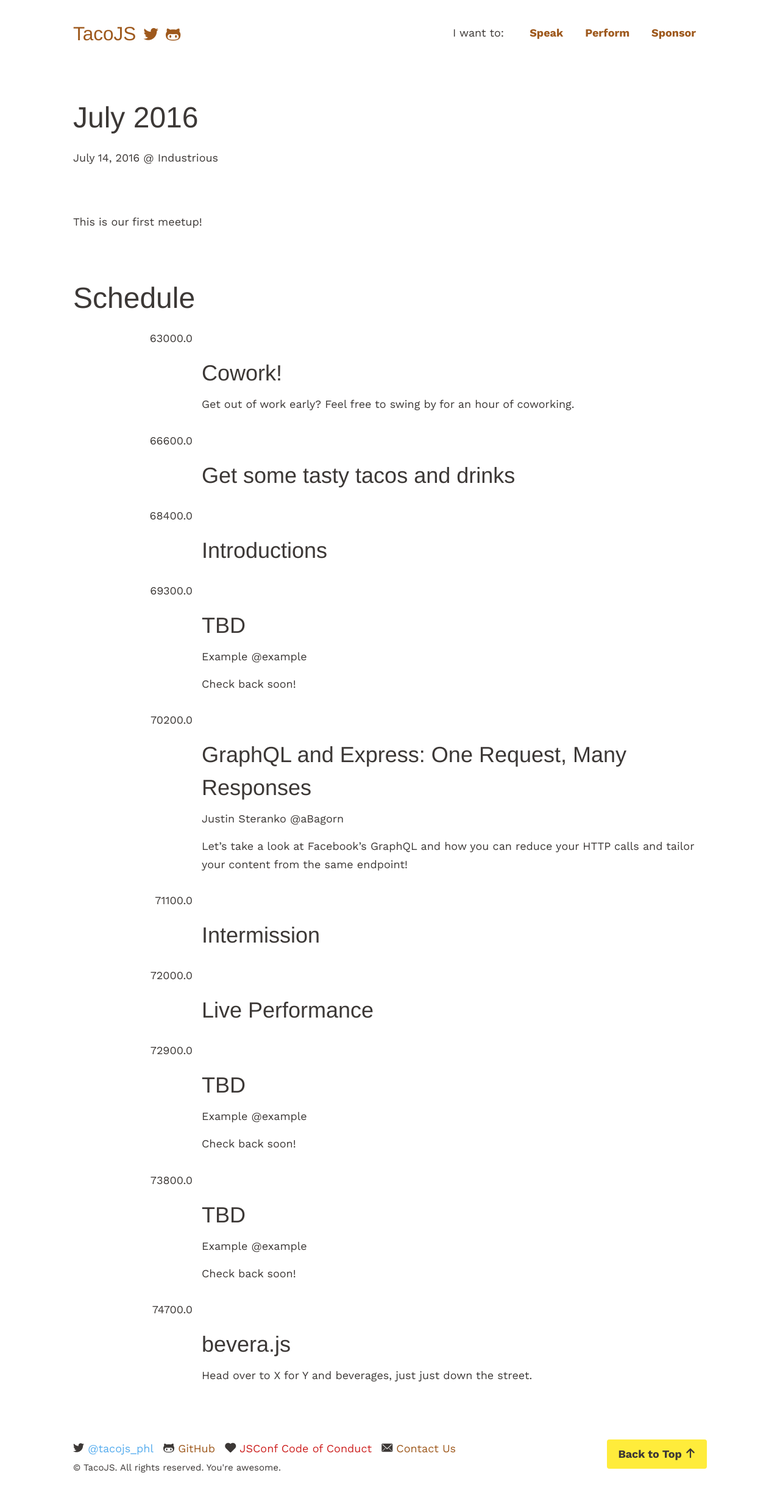
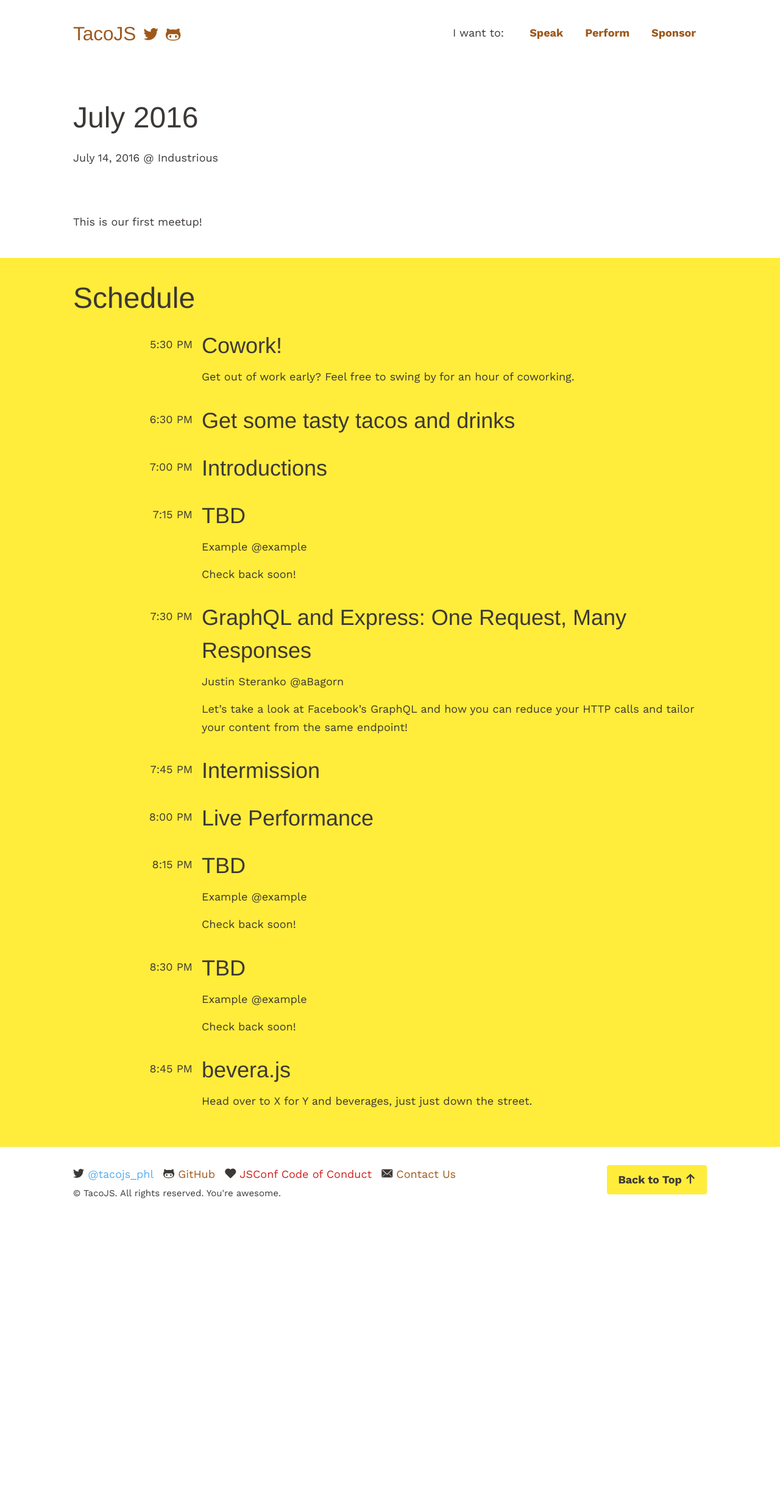
Before and after one commit to TacoJS/tacojs.github.io, a Jekyll site: the page built from _meetups/2016-july.md, in a window 1280 px wide. Shown: the whole page at 61% size. Built offline with Jekyll 4.4.1, drawn with Linux system fonts in a browser that asks for light colours; nearby versions of some CDN libraries; some web fonts are replaced; after the commit the page ends 2007 px from its top, so only the background shows below that.

Commit message:
Schedule

```diff
--- a/_layouts/meetup.html
+++ b/_layouts/meetup.html
@@ -18,15 +18,19 @@
 
   </container>
 </section>
-<section class="schedule">
+<section id="schedule" class="schedule">
   <container>
     <h1>Schedule</h1>
     {% for item in page.schedule %}
-    <row>
-      <column size="20" class="text-right">
+    <row class="schedule-event">
+      <columnz size="20" class="schedule-time">
+        {% if item.xtime %}
+        {{ item.xtime }}
+        {% else %}
         {{ item.time | date: "%-I:%M %P" }}
-      </column>
-      <column size="80">
+        {% endif %}
+      </columnz>
+      <columnz size="80">
         <h2>
           {{ item.title }}
         </h2>
@@ -36,7 +40,7 @@
         {% if item.description %}
         <p>{{ item.description }}</p>
         {% endif %}
-      </column>
+      </columnz>
     </row>
     {% endfor %}
   </container>
--- a/_meetups/2016-july.md
+++ b/_meetups/2016-july.md
@@ -2,22 +2,26 @@
 layout: meetup
 id: 1
 title: "July 2016"
-date: 2016-07-14 06:00:00
+date: 2016-07-14 18:30:00
 venue: "Industrious"
 address: "230 S Broad St, 17th Floor"
 intersection: "Broad & Locust"
 schedule:
   - time: 17:30:00
+    xtime: "5:30 PM"
     type: event
     title: "Cowork!"
     description: "Get out of work early? Feel free to swing by for an hour of coworking."
   - time: 18:30:00
+    xtime: "6:30 PM"
     type: event
     title: "Get some tasty tacos and drinks"
   - time: 19:00:00
+    xtime: "7:00 PM"
     type: event
     title: "Introductions"
   - time: 19:15:00
+    xtime: "7:15 PM"
     type: talk
     track: creative
     title: "TBD"
@@ -26,20 +30,24 @@
     description: "Check back soon!"
     emoji: "⬛"
   - time: 19:30:00
+    xtime: "7:30 PM"
     type: talk
     track: technical
     title: "GraphQL and Express: One Request, Many Responses"
     author: "Justin Steranko"
     twitter: "@aBagorn"
     description: "Let’s take a look at Facebook’s GraphQL and how you can reduce your HTTP calls and tailor your content from the same endpoint!"
-    emoji: "rocket"
+    emoji: "dizzy"
   - time: 19:45:00
+    xtime: "7:45 PM"
     type: event
     title: "Intermission"
   - time: 20:00:00
+    xtime: "8:00 PM"
     type: event
     title: "Live Performance"
   - time: 20:15:00
+    xtime: "8:15 PM"
     type: talk
     track: creative
     title: "TBD"
@@ -48,6 +56,7 @@
     description: "Check back soon!"
     emoji: "⬛"
   - time: 20:30:00
+    xtime: "8:30 PM"
     type: talk
     track: passion
     title: "TBD"
@@ -56,7 +65,8 @@
     description: "Check back soon!"
     emoji: "⬛"
   - time: 20:45:00
-    type: talk
+    xtime: "8:45 PM"
+    type: event
     title: "bevera.js"
     description: "Head over to X for Y and beverages, just just down the street."
 ---
--- a/_sass/_site.scss
+++ b/_sass/_site.scss
@@ -73,10 +73,16 @@
 }
 
 // Schedule
-#schedule {
+.schedule {
   background: $secondary;
   h2, h3 {
     margin-top: 0;
+    text-align: left!important;
+  }
+  .schedule-time {
+    text-align: right;
+    line-height: 50px;
+    vertical-align: middle;
   }
 }
 
```
Also changed, not shown: pages/index.html (+34 -3 lines).
